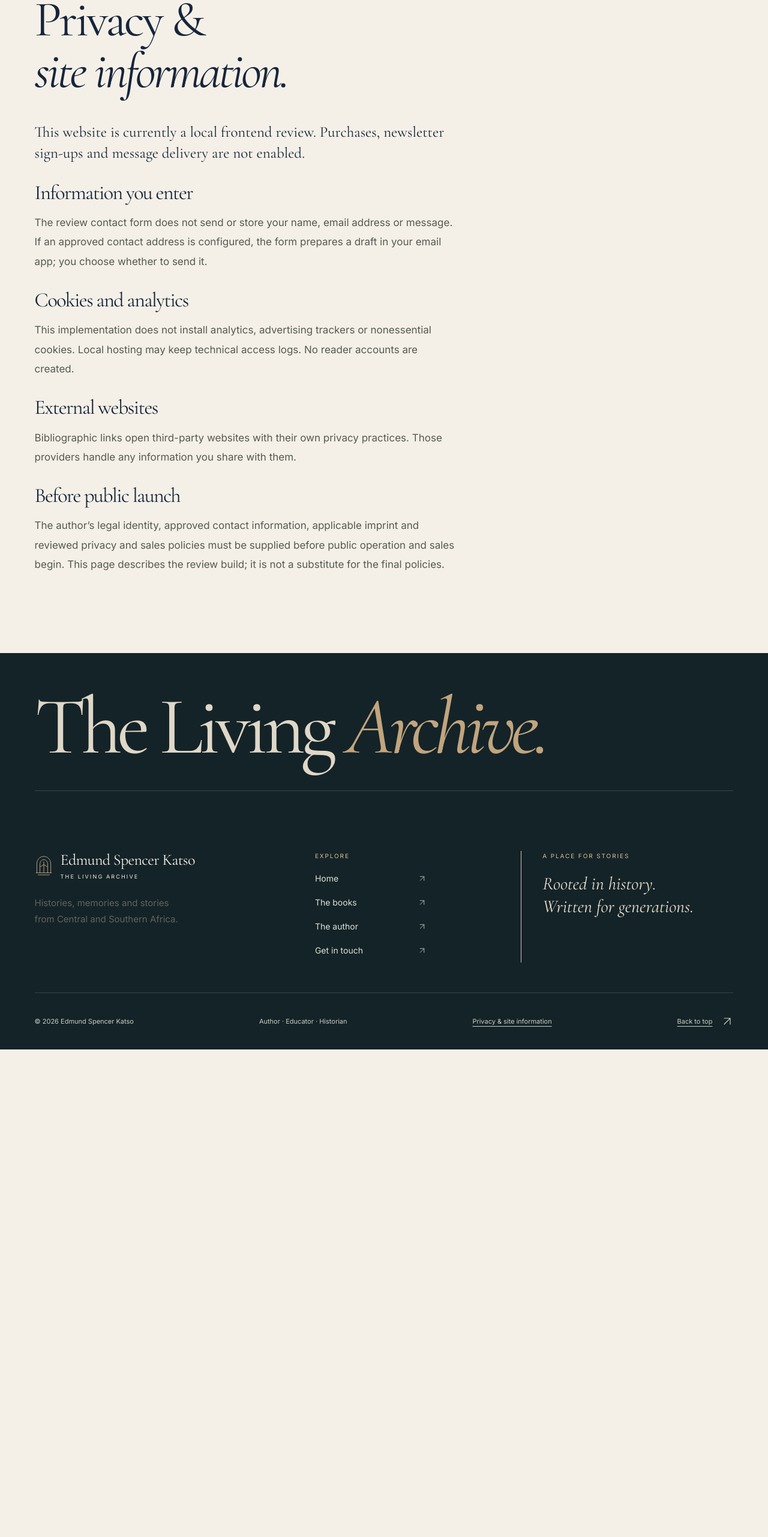
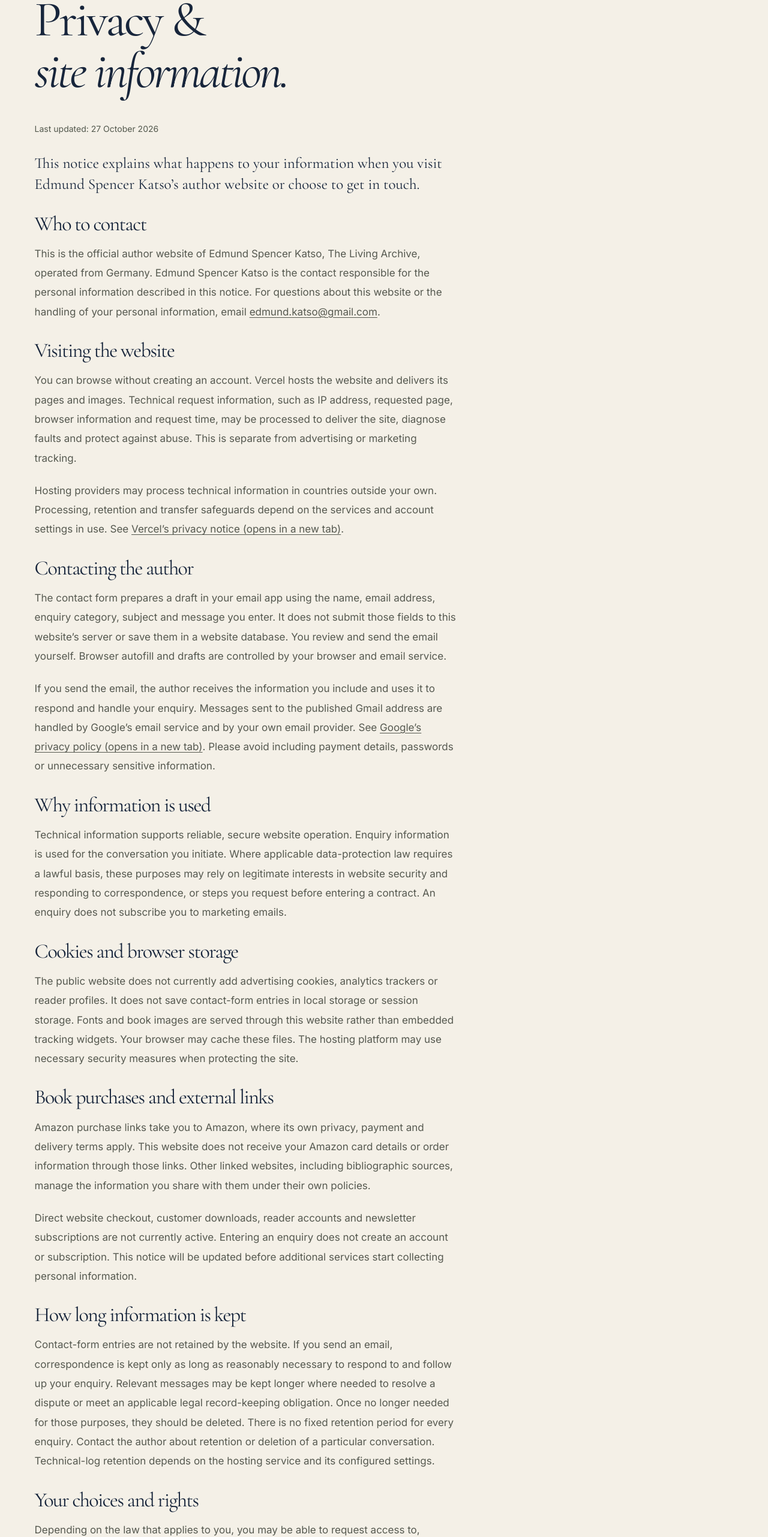
Before and after one commit to myolaoluwa/THE-LIVING-ARCHIVE, a Next.js app: page /privacy in a window 1280 px wide. Shown: the part 234-2797 px from the top of the page at 60% size. Before the commit the page ends 1984 px from the top, so only its background shows below. Built offline with nearby package versions, Linux system fonts and the light colour scheme; no server answers.

Commit message:
Update privacy notice and protect contact form data

```diff
--- a/next.config.ts
+++ b/next.config.ts
@@ -11,7 +11,7 @@ const config: NextConfig = {
         source: "/(.*)",
         headers: [
           { key: "X-Content-Type-Options", value: "nosniff" },
-          { key: "Referrer-Policy", value: "strict-origin-when-cross-origin" },
+          { key: "Referrer-Policy", value: "no-referrer" },
           { key: "X-Frame-Options", value: "DENY" },
           {
             key: "Permissions-Policy",
--- a/src/app/(public)/cinematic.css
+++ b/src/app/(public)/cinematic.css
@@ -2076,6 +2076,16 @@
 }
 
 /* A single bookshelf row; compact screens retain readable cards in a local scroller. */
+.public-site .legal-page .reading-copy a {
+  overflow-wrap: anywhere;
+  text-decoration: underline;
+  text-underline-offset: 3px;
+}
+.public-site .privacy-updated {
+  margin-bottom: 28px;
+  font-size: 14px;
+  color: #53584d;
+}
 .public-site .book-grid {
   contain: inline-size layout paint;
   grid-template-columns: none;
--- a/src/app/(public)/privacy/page.tsx
+++ b/src/app/(public)/privacy/page.tsx
@@ -1,46 +1,124 @@
 import type { Metadata } from "next";
 import { Eyebrow } from "@/components/ui";
-export const metadata: Metadata = { title: "Privacy & Site Information" };
+import { env } from "@/config/env";
+export const metadata: Metadata = {
+  title: "Privacy & Site Information",
+  description: "How The Living Archive handles website visits, email enquiries, cookies and external purchase links. Contact Edmund Spencer Katso about your privacy.",
+};
 export default function PrivacyPage() {
   return (
     <main id="main">
       <article className="container legal-page">
-        <Eyebrow>Site information / Frontend review</Eyebrow>
+        <Eyebrow>Your privacy / The Living Archive</Eyebrow>
         <h1>
           Privacy &<br />
           <em>site information.</em>
         </h1>
+        <p className="privacy-updated">Last updated: <time dateTime="2026-10-27">27 October 2026</time></p>
         <div className="reading-copy">
           <p className="standfirst">
-            This website is currently a local frontend review. Purchases,
-            newsletter sign-ups and message delivery are not enabled.
+            This notice explains what happens to your information when you visit
+            Edmund Spencer Katso’s author website or choose to get in touch.
           </p>
-          <h2>Information you enter</h2>
+          <h2>Who to contact</h2>
           <p>
-            The review contact form does not send or store your name, email
-            address or message. If an approved contact address is configured,
-            the form prepares a draft in your email app; you choose whether to
-            send it.
+            This is the official author website of Edmund Spencer Katso, The
+            Living Archive, operated from Germany. Edmund Spencer Katso is the
+            contact responsible for the personal information described in this
+            notice. For questions about this website or the handling of
+            your personal information, email{" "}
+            <a href={`mailto:${env.contactEmail}`}>{env.contactEmail}</a>.
           </p>
-          <h2>Cookies and analytics</h2>
+          <h2>Visiting the website</h2>
           <p>
-            This implementation does not install analytics, advertising trackers
-            or nonessential cookies. Local hosting may keep technical access
-            logs. No reader accounts are created.
+            You can browse without creating an account. Vercel hosts the website
+            and delivers its pages and images. Technical request information,
+            such as IP address, requested page, browser information and request
+            time, may be processed to deliver the site, diagnose faults and
+            protect against abuse. This is separate from advertising or marketing tracking.
           </p>
-          <h2>External websites</h2>
           <p>
-            Bibliographic links open third-party websites with their own privacy
-            practices. Those providers handle any information you share with
-            them.
+            Hosting providers may process technical information in countries
+            outside your own. Processing, retention and transfer safeguards depend
+            on the services and account settings in use. See{" "}
+            <a href="https://vercel.com/legal/privacy-notice" target="_blank" rel="noopener noreferrer">Vercel’s privacy notice (opens in a new tab)</a>.
           </p>
-          <h2>Before public launch</h2>
+          <h2>Contacting the author</h2>
           <p>
-            The author’s legal identity, approved contact information,
-            applicable imprint and reviewed privacy and sales policies must be
-            supplied before public operation and sales begin. This page
-            describes the review build; it is not a substitute for the final
-            policies.
+            The contact form prepares a draft in your email app using the name,
+            email address, enquiry category, subject and message you enter. It
+            does not submit those fields to this website’s server or save them
+            in a website database. You review and send the email yourself.
+            Browser autofill and drafts are controlled by your browser and email service.
+          </p>
+          <p>
+            If you send the email, the author receives the information you include
+            and uses it to respond and handle your enquiry. Messages sent to the
+            published Gmail address are handled by Google’s email service and by
+            your own email provider. See{" "}
+            <a href="https://policies.google.com/privacy" target="_blank" rel="noopener noreferrer">Google’s privacy policy (opens in a new tab)</a>.
+            Please avoid including payment details, passwords or unnecessary sensitive information.
+          </p>
+          <h2>Why information is used</h2>
+          <p>
+            Technical information supports reliable, secure website operation.
+            Enquiry information is used for the conversation you initiate. Where
+            applicable data-protection law requires a lawful basis, these purposes
+            may rely on legitimate interests in website security and responding
+            to correspondence, or steps you request before entering a contract.
+            An enquiry does not subscribe you to marketing emails.
+          </p>
+          <h2>Cookies and browser storage</h2>
+          <p>
+            The public website does not currently add advertising cookies,
+            analytics trackers or reader profiles. It does not save contact-form
+            entries in local storage or session storage. Fonts and book images
+            are served through this website rather than embedded tracking widgets.
+            Your browser may cache these files. The hosting platform may use
+            necessary security measures when protecting the site.
+          </p>
+          <h2>Book purchases and external links</h2>
+          <p>
+            Amazon purchase links take you to Amazon, where its own privacy,
+            payment and delivery terms apply. This website does not receive your
+            Amazon card details or order information through those links.
+            Other linked websites, including bibliographic sources, manage the
+            information you share with them under their own policies.
+          </p>
+          <p>
+            Direct website checkout, customer downloads, reader accounts and
+            newsletter subscriptions are not currently active. Entering an enquiry
+            does not create an account or subscription. This notice will be
+            updated before additional services start collecting personal information.
+          </p>
+          <h2>How long information is kept</h2>
+          <p>
+            Contact-form entries are not retained by the website. If you send an
+            email, correspondence is kept only as long as reasonably necessary
+            to respond to and follow up your enquiry. Relevant messages may be
+            kept longer where needed to resolve a dispute or meet an applicable
+            legal record-keeping obligation. Once no longer needed for those
+            purposes, they should be deleted. There is no fixed retention period
+            for every enquiry. Contact the author about retention or deletion of a
+            particular conversation. Technical-log retention depends on the
+            hosting service and its configured settings.
+          </p>
+          <h2>Your choices and rights</h2>
+          <p>
+            Depending on the law that applies to you, you may be able to request
+            access to, correction or deletion of your personal information, restrict
+            or object to its use, or request portability. These rights have
+            conditions and exceptions. Email{" "}
+            <a href={`mailto:${env.contactEmail}`}>{env.contactEmail}</a>{" "}
+            to raise a concern or make a request. Enough information may be needed
+            to verify a request without collecting unnecessary identification.
+            You may also contact your local data-protection authority where applicable.
+          </p>
+          <h2>Changes to this notice</h2>
+          <p>
+            The date above identifies the latest update. Changes to purchases,
+            subscriptions, analytics or other data handling will be reflected here
+            before those features are enabled.
           </p>
         </div>
       </article>
--- a/src/components/contact-form.tsx
+++ b/src/components/contact-form.tsx
@@ -14,6 +14,10 @@ export function ContactForm({ email }: { email: string }) {
   return (
     <form
       className="contact-form"
+      action={`mailto:${email}`}
+      method="post"
+      encType="text/plain"
+      aria-describedby="contact-draft-notice"
       onSubmit={(event) => {
         event.preventDefault();
         if (!email) {
@@ -33,6 +37,11 @@ export function ContactForm({ email }: { email: string }) {
         );
       }}
     >
+      <p id="contact-draft-notice" className="form-help">
+        This form opens a draft in your email app. Your details are not submitted
+        to this website; review and send the email yourself. An enquiry does not
+        subscribe you to a newsletter.
+      </p>
       {!email && (
         <div className="form-notice">
           <strong>Contact details coming soon</strong>
@@ -92,7 +101,7 @@ export function ContactForm({ email }: { email: string }) {
         placeholder="I’d like to get in touch about…"
       />
       <label className="checkbox-label">
-        <input type="checkbox" name="consent" required />
+        <input type="checkbox" name="privacy_acknowledgement" required />
         <span>
           I have read the <a href="/privacy">site privacy information</a> and
           understand how this enquiry will be handled.
```
Also changed, not shown: 2 other files (tests, documents, lock files or other folders).
